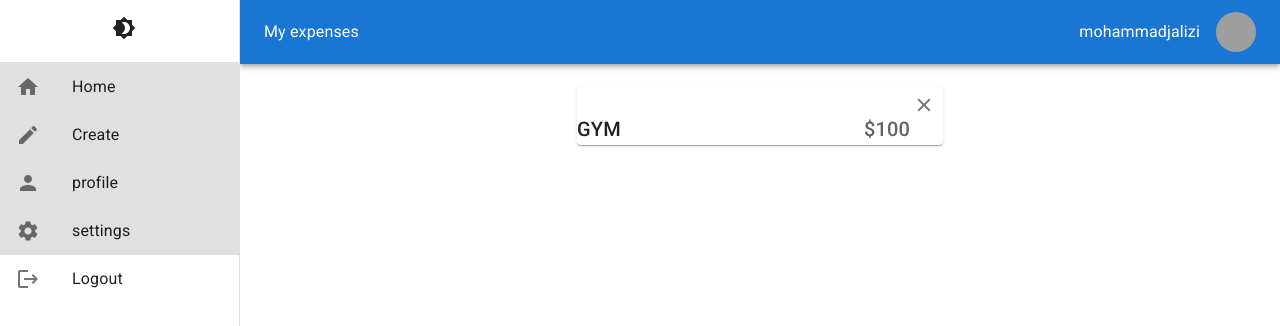
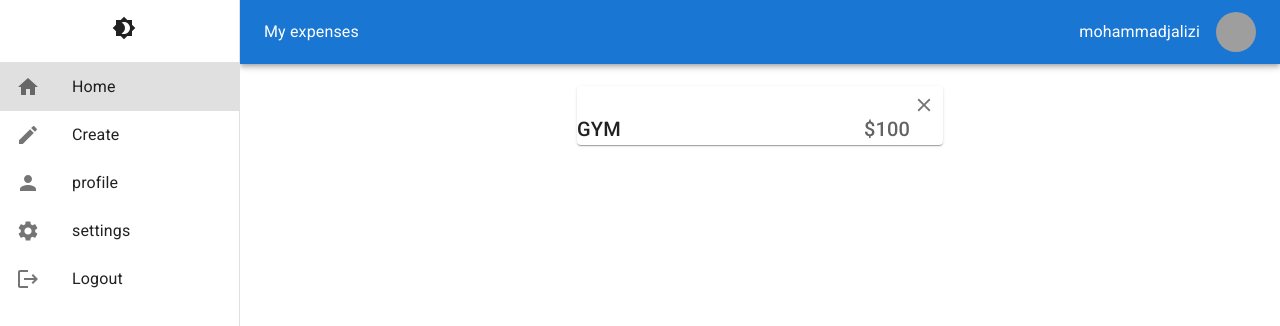
Before and after one commit to mohammadjalizi/Material-UI-project-1-, a React (Create React App) app: page / in a window 1280 px wide. Shown: the top 326 px of the page. Built offline with nearby package versions, Linux system fonts and the light colour scheme; grey boxes are pictures that could not be loaded.

Commit message:
added project

```diff
--- a/src/uicompennet/Drawerr.jsx
+++ b/src/uicompennet/Drawerr.jsx
@@ -85,7 +85,7 @@ return(
   <ListItem
   sx={{
       bgcolor:
-      loaction.pathname==="/"
+      loaction.pathname===item.path
       ?
       theme.palette.favcolor.main
       :null,
@@ -93,7 +93,7 @@ return(
 
   disablePadding>
     <ListItemButton onClick={()=>{
-navigate('/')
+navigate(item.path)
 
     }}>
       <ListItemIcon>
```
